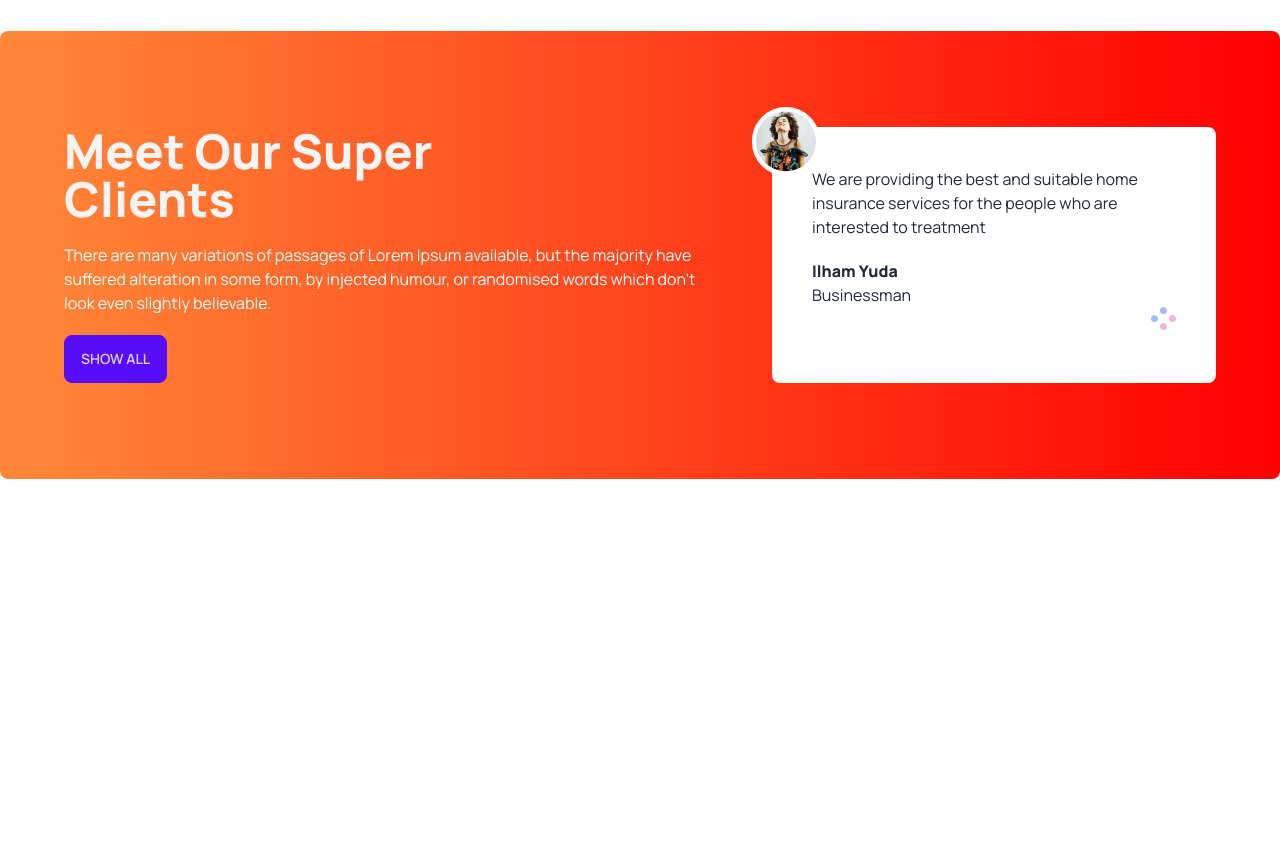
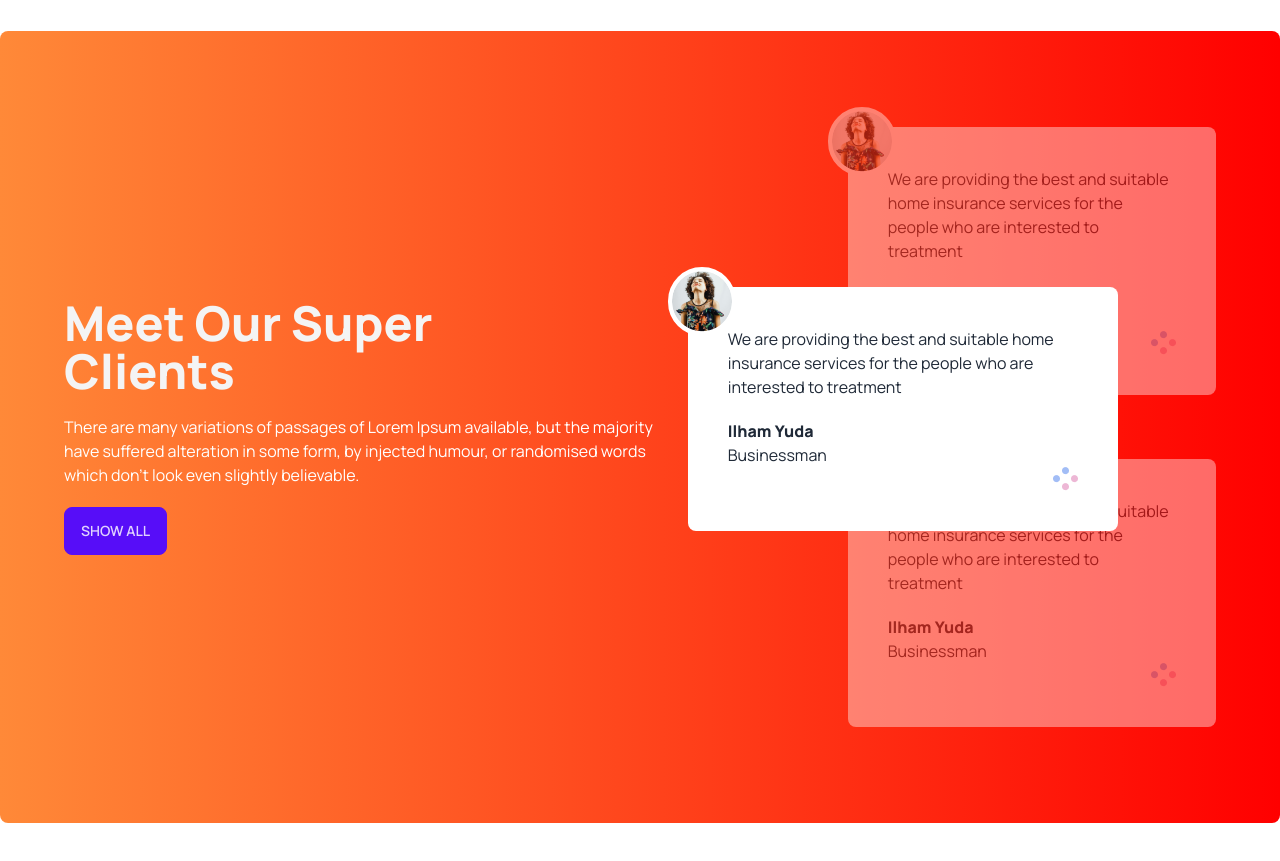
Before and after one commit to Mozammel111/coffeeandtea-web-langing-page, a plain HTML site: page index.html in a window 1280 px wide. Shown: the part 1900-2761 px from the top of the page. Before the commit the page ends 2427 px from the top, so only its background shows below. Drawn offline with nearby package versions, Linux system fonts and the light colour scheme.

Commit message:
added super client code

```diff
--- a/index.html
+++ b/index.html
@@ -116,11 +116,14 @@
             </div>
         </div>
         </section>
+
+
         <!-- fresh tea , green tea part end -->
         <!-- Super Client section  start-->
         <section class="my-12 bg-gradient-to-r from-[#FF8938] to-[#F00]
-         px-16 py-24 flex flex-col md:flex-row lg:flex-row gap-12 rounded-lg">
+         px-4 md:px-16 py-24 flex flex-col md:flex-row lg:flex-row gap-12 rounded-lg">
           <!-- left side -->
+          <div class="flex items-center lg:pr-32">
             <div class="space-y-5">
               <h2 class="text-5xl font-extrabold text-[#F4F4F4]">Meet Our Super
                 <br>
@@ -129,8 +132,13 @@
               <p class="text-white">There are many variations of passages of Lorem Ipsum available, but the majority have suffered alteration in some form, by injected humour, or randomised words which don't look even slightly believable. </p>
               <button class="btn btn-primary">Show All</button>
             </div>
+          </div>
           <!-- right side -->
-          <div class="relative rounded-lg p-10 bg-white ">
+          <!-- review -->
+          <div class="relative">
+            <!-- review container -->
+            <!-- next review -->
+          <div class="relative rounded-lg mb-16 z-10 opacity-40 p-10 bg-white ">
             <img class="absolute -left-5 -top-5 border-4 border-white rounded-full bg-white" src="images/client.png" alt="">
             <p>We are providing the best and suitable home insurance services for the people who are interested to treatment</p>
             <h3 class="mt-5 font-extrabold">Ilham Yuda</h3>
@@ -140,6 +148,33 @@
             <!-- second way attach picture -->
             <div class="flex justify-end">
               <img src="images/circles.png" alt="">
+            </div>
+          </div>
+          <!-- current review -->
+          <div class="absolute rounded-lg top-40 z-20 lg:-left-40 lg:w-[430px] p-10 bg-white ">
+            <img class="absolute -left-5 -top-5 border-4 border-white rounded-full bg-white" src="images/client.png" alt="">
+            <p>We are providing the best and suitable home insurance services for the people who are interested to treatment</p>
+            <h3 class="mt-5 font-extrabold">Ilham Yuda</h3>
+            <h4 class="font-medium">Businessman</h4>
+            <!-- one way to attach another picture -->
+            <!-- <img class="absolute bottom-8 right-9" src="images/circles.png" alt=""> -->
+            <!-- second way attach picture -->
+            <div class="flex justify-end">
+              <img src="images/circles.png" alt="">
+            </div>
+          </div>
+          <!-- Previous review -->
+          <div class="relative rounded-lg opacity-40 z-10 p-10 bg-white ">
+            <img class="absolute -left-5 -top-5 border-4 border-white rounded-full bg-white" src="images/client.png" alt="">
+            <p>We are providing the best and suitable home insurance services for the people who are interested to treatment</p>
+            <h3 class="mt-5 font-extrabold">Ilham Yuda</h3>
+            <h4 class="font-medium">Businessman</h4>
+            <!-- one way to attach another picture -->
+            <!-- <img class="absolute bottom-8 right-9" src="images/circles.png" alt=""> -->
+            <!-- second way attach picture -->
+            <div class="flex justify-end">
+              <img src="images/circles.png" alt="">
+            </div>
           </div>
         </div>
         </section>
```
Lines whose indentation alone changed are shown as unchanged.
